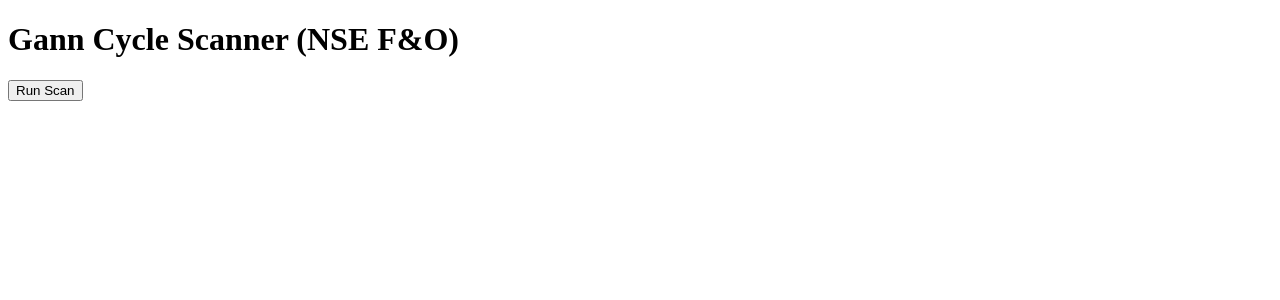
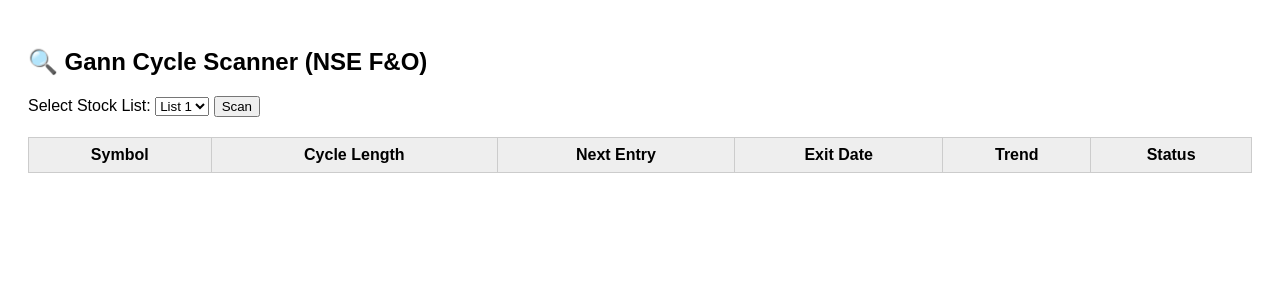
Before and after one commit to lucky-prashant/Gann, a Flask app: page / in a window 1280 px wide. Shown: the top 300 px of the page. Run offline with Flask 3, Linux system fonts and the light colour scheme; lists and menus that the app fills with data are empty.

Commit message:
Update index.html

```diff
--- a/templates/index.html
+++ b/templates/index.html
@@ -2,18 +2,69 @@
 <html>
 <head>
     <title>Gann Cycle Scanner</title>
+    <style>
+        body { font-family: Arial; padding: 20px; }
+        .result { margin-top: 20px; }
+        table { border-collapse: collapse; width: 100%; }
+        th, td { border: 1px solid #ccc; padding: 8px; text-align: center; }
+        th { background: #eee; }
+    </style>
 </head>
 <body>
-    <h1>Gann Cycle Scanner (NSE F&O)</h1>
-    <button onclick="scan()">Run Scan</button>
-    <pre id="output"></pre>
+    <h2>🔍 Gann Cycle Scanner (NSE F&O)</h2>
+
+    <form id="scanForm">
+        <label>Select Stock List:</label>
+        <select name="stock_list">
+            {% for list_name in stock_lists.keys() %}
+                <option value="{{list_name}}">{{list_name}}</option>
+            {% endfor %}
+        </select>
+        <button type="submit">Scan</button>
+    </form>
+
+    <div class="result">
+        <table id="resultsTable">
+            <thead>
+                <tr>
+                    <th>Symbol</th>
+                    <th>Cycle Length</th>
+                    <th>Next Entry</th>
+                    <th>Exit Date</th>
+                    <th>Trend</th>
+                    <th>Status</th>
+                </tr>
+            </thead>
+            <tbody></tbody>
+        </table>
+    </div>
+
     <script>
-        async function scan(){
-            document.getElementById("output").innerText = "Scanning...";
-            let res = await fetch("/scan");
+        document.getElementById("scanForm").onsubmit = async (e) => {
+            e.preventDefault();
+            let formData = new FormData(e.target);
+            let res = await fetch("/scan", { method: "POST", body: formData });
             let data = await res.json();
-            document.getElementById("output").innerText = JSON.stringify(data, null, 2);
-        }
+
+            let tbody = document.querySelector("#resultsTable tbody");
+            tbody.innerHTML = "";
+
+            if (data.status === "ok") {
+                data.results.forEach(r => {
+                    let row = `<tr>
+                        <td>${r.symbol}</td>
+                        <td>${r.cycle_length || ""}</td>
+                        <td>${r.next_entry || ""}</td>
+                        <td>${r.exit_date || ""}</td>
+                        <td>${r.trend || ""}</td>
+                        <td>${r.error ? r.error : "OK"}</td>
+                    </tr>`;
+                    tbody.innerHTML += row;
+                });
+            } else {
+                tbody.innerHTML = `<tr><td colspan="6">Error: ${data.message}</td></tr>`;
+            }
+        };
     </script>
 </body>
 </html>
```
